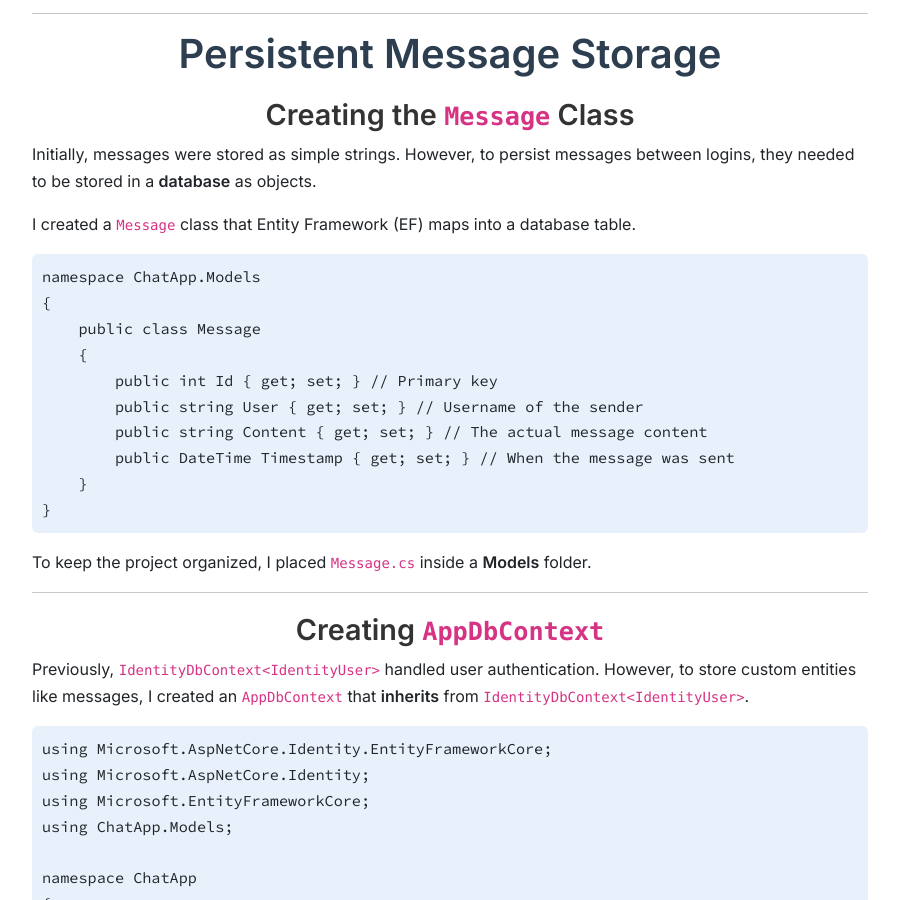
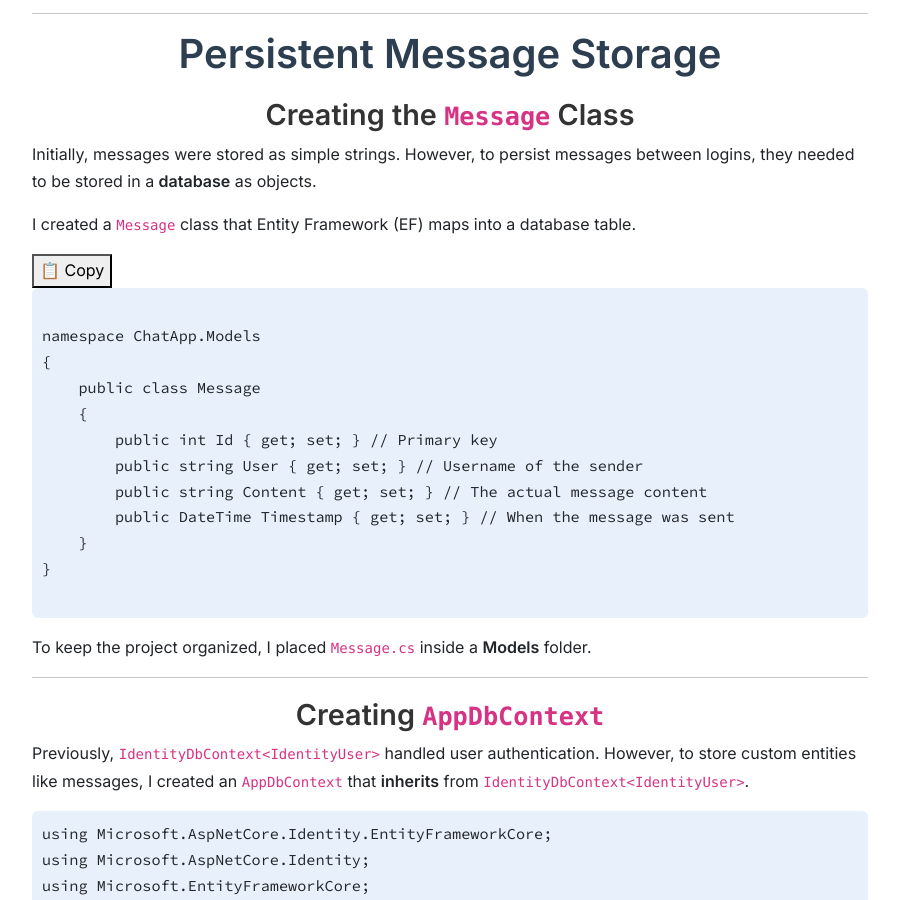
Before and after one commit to JWalshe86/ChatApp, a Jekyll site: the page built from docs/ChatAppPartTwo.md, in a window 1280 px wide and 900 px high, scrolled down 2422 px. Shown: the whole window, without its empty margins (190-1089 px from the left). Built offline with Jekyll 4.4.1, drawn with Linux system fonts in a browser that asks for light colours.

Commit message:
Update ChatAppPartTwo.md

````diff
--- a/docs/ChatAppPartTwo.md
+++ b/docs/ChatAppPartTwo.md
@@ -41,7 +41,10 @@ Initially, messages were stored as simple strings. However, to persist messages
 
 I created a `Message` class that Entity Framework (EF) maps into a database table.
 
-```csharp
+<div class="code-block">
+    <button class="copy-button">📋 Copy</button>
+
+    <pre><code>
 namespace ChatApp.Models
 {
     public class Message
@@ -52,7 +55,8 @@ namespace ChatApp.Models
         public DateTime Timestamp { get; set; } // When the message was sent
     }
 }
-```
+    </code></pre>
+</div>
 
 To keep the project organized, I placed `Message.cs` inside a **Models** folder.
 
````
